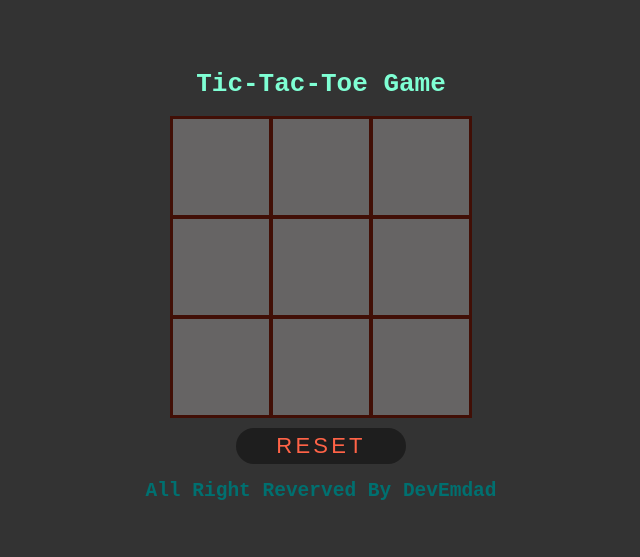
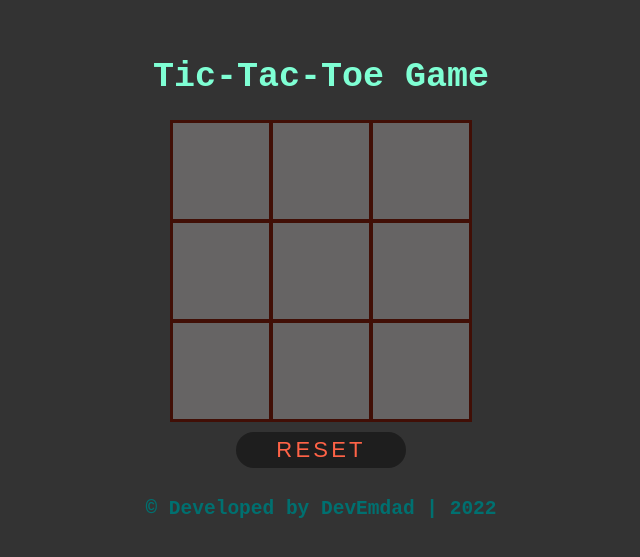
Before and after one commit to developeremdad/tic-tac-toe, a plain HTML site: page index.html in a window 1280 px wide. Shown: the part 123-680 px from the top of the page, without its empty margins (319-959 px from the left). Drawn offline with Linux system fonts and the light colour scheme.

Commit message:
test game

```diff
--- a/index.html
+++ b/index.html
@@ -8,7 +8,7 @@
     <title>Tic-Tac-toe</title>
   </head>
   <body>
-    <h1 style="color: aquamarine">Tic-Tac-Toe Game</h1>
+    <h1 style="color: aquamarine; font-size: 35px">Tic-Tac-Toe Game</h1>
     <div class="main">
       <div class="item"></div>
       <div class="item"></div>
@@ -22,7 +22,9 @@
     </div>
     <p id="result"></p>
     <button class="reset-btn">RESET</button>
-    <h2 style="color: rgb(0, 112, 112)">All Right Reverved By DevEmdad</h2>
+    <h2 style="color: rgb(0, 112, 112); margin-top: 30px">
+      &copy; Developed by DevEmdad | 2022
+    </h2>
     <script src="main.js"></script>
   </body>
 </html>
```
